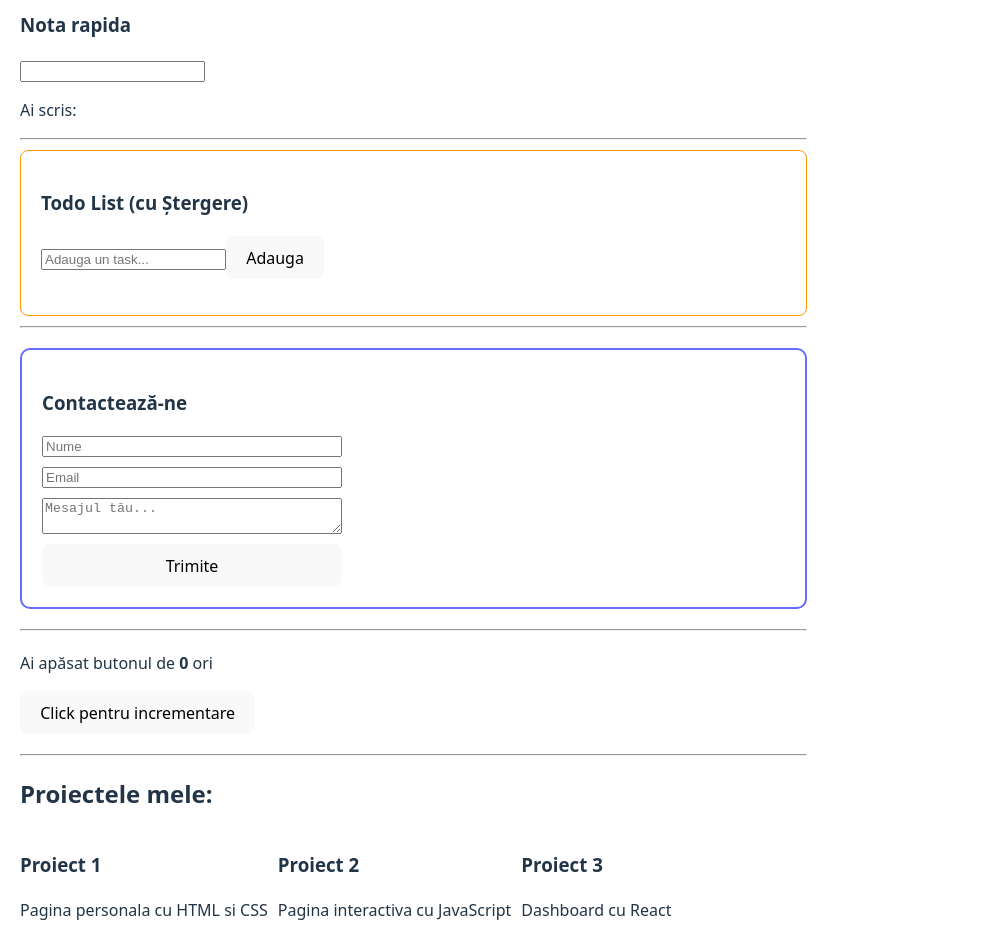
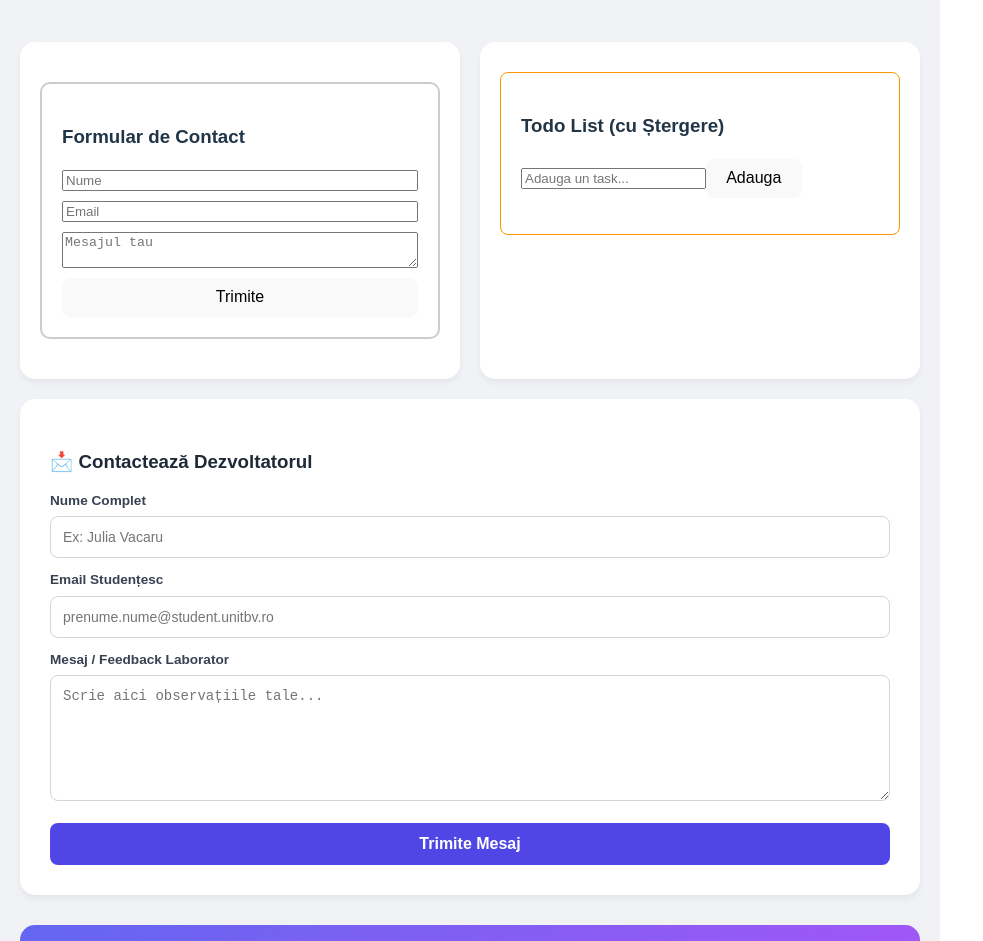
Before and after one commit to Julia-V22/Programare-Web, a React (Vite) app: page / in a window 1280 px wide. Shown: the part 134-1075 px from the top of the page, without its empty margins (0-983 px from the left). Built offline with nearby package versions, Linux system fonts and the light colour scheme.

Commit message:
feat: implement App and Card components with props and mapping

```diff
--- a/src/App.jsx
+++ b/src/App.jsx
@@ -2,61 +2,79 @@ import { useState } from 'react';
 import Card from './Card';
 import QuickNote from './QuickNote';
 import TodoList from './TodoList';
-import ContactForm from './ContactForm'; // 1. IMPORTĂ NOUA COMPONENTĂ
+import ContactForm from './ContactForm';
 
 function App() {
-  // --- STATE (Starea aplicației) ---
   const [count, setCount] = useState(0);
 
-  // --- DATE (Array-ul de proiecte) ---
 const projects = [
-    { title: "Proiect 1", description: "Pagina personala cu HTML si CSS" },
-    { title: "Proiect 2", description: "Pagina interactiva cu JavaScript" },
-    { title: "Proiect 3", description: "Dashboard cu React" },
+  {
+    title: "🌐 Aplicație Web",
+    description: "Aplicație web interactivă realizată cu React, folosind componente funcționale.",
+    tech: "React, JSX",
+    status: "Finalizat"
+  },
+  {
+    title: "💻 Sisteme de Operare",
+    description: "Implementarea și analiza unor algoritmi de bază pentru gestionarea proceselor.",
+    tech: "C++, Linux",
+    status: "În lucru"
+  },
+  {
+    title: "⚡ Electronică Digitală",
+    description: "Proiectarea și simularea circuitelor logice fundamentale.",
+    tech: "Verilog",
+    status: "Planificat"
+  },
 ];
 
   return (
-    <div style={{ padding: '20px', maxWidth: '800px', margin: '0 auto' }}>
-      <h1>Programare Web - Laboratoare</h1>
+    <div style={containerStyle}>
+      <header style={headerStyle}>
+        <h1 style={{ color: '#4f46e5', margin: 0 }}>Dashboard Julia Vacaru</h1>
+        <p style={{ color: '#6b7280' }}>Studentă IESC - Calculatoare | Anul 2</p>
+      </header>
 
-      {/* Exercițiul 1: Nota Rapida */}
-      <QuickNote />
-
-      <hr />
-
-      {/* Exercițiul 2 & 3: Todo List */}
-      <TodoList />
-
-      <hr />
-
-      {/* Exercițiul 4: Formular de Contact (ADĂUGAT AICI) */}
-      <ContactForm />
-
-      <hr />
-
-      {/* Exercițiul 5: Contor */}
-      <div style={{ margin: '20px 0' }}>
-        <p>Ai apăsat butonul de <strong>{count}</strong> ori</p>
-        <button onClick={() => setCount(count + 1)}>Click pentru incrementare</button>
+      {/* Grid pentru widget-uri */}
+      <div style={gridStyle}>
+        <section style={sectionStyle}><QuickNote /></section>
+        <section style={sectionStyle}><TodoList /></section>
       </div>
 
-      <hr />
+      <section style={{ ...sectionStyle, marginTop: '20px' }}><ContactForm /></section>
 
-      {/* Exercițiul 4 (din setul anterior): Lista de Proiecte */}
-      <h2>Proiectele mele:</h2>
-      <div style={{ display: 'flex', flexWrap: 'wrap', gap: '10px' }}>
-        {projects.map(function(item, index) {
-          return (
+      {/* Exercițiul 5: Contor Stilizat */}
+      <div style={counterBoxStyle}>
+        <p>Interacțiuni Dashboard: <strong>{count}</strong></p>
+        <button onClick={() => setCount(count + 1)} style={buttonStyle}>
+          🚀 Incrementare
+        </button>
+      </div>
+
+      {/* Exercițiul 4: Generare listă cu map() */}
+      <h2 style={titleStyle}>📚 Portofoliu Proiecte</h2>
+      <div style={projectsGridStyle}>
+        {projects.map((item, index) => (
           <Card
             key={index}
             title={item.title}
             description={item.description}
+            status={item.status}
           />
-          );
-        })}
+        ))}
       </div>
     </div>
   );
 }
 
+// Stiluri Inline (Obiecte JS)
+const containerStyle = { padding: '40px 20px', maxWidth: '900px', margin: '0 auto', fontFamily: 'sans-serif', backgroundColor: '#f0f2f5', minHeight: '100vh' };
+const headerStyle = { textAlign: 'center', marginBottom: '40px' };
+const gridStyle = { display: 'grid', gridTemplateColumns: 'repeat(auto-fit, minmax(300px, 1fr))', gap: '20px' };
+const sectionStyle = { backgroundColor: 'white', padding: '20px', borderRadius: '15px', boxShadow: '0 4px 6px rgba(0,0,0,0.05)' };
+const counterBoxStyle = { textAlign: 'center', padding: '20px', background: 'linear-gradient(135deg, #6366f1 0%, #a855f7 100%)', borderRadius: '15px', color: 'white', margin: '30px 0' };
+const buttonStyle = { padding: '10px 20px', fontWeight: 'bold', border: 'none', borderRadius: '8px', cursor: 'pointer', backgroundColor: 'white', color: '#6366f1' };
+const titleStyle = { borderBottom: '2px solid #6366f1', paddingBottom: '10px', color: '#1f2937' };
+const projectsGridStyle = { display: 'flex', flexWrap: 'wrap', gap: '20px', justifyContent: 'center' };
+
 export default App;
--- a/src/Card.jsx
+++ b/src/Card.jsx
@@ -1,8 +1,25 @@
 function Card(props) {
+  const cardStyle = {
+    backgroundColor: '#ffffff',
+    borderRadius: '12px',
+    padding: '20px',
+    boxShadow: '0 4px 8px rgba(0,0,0,0.1)',
+    borderLeft: '5px solid #646cff',
+    width: '280px',
+    display: 'flex',
+    flexDirection: 'column',
+    gap: '10px'
+  };
+
   return (
-    <div>
-      <h3>{props.title}</h3>
-      <p>{props.description}</p>
+    <div style={cardStyle}>
+      <h3 style={{ color: '#4f46e5', margin: 0 }}>{props.title}</h3>
+      <p style={{ fontSize: '0.85rem', color: '#6b7280', margin: 0 }}>
+        <strong>Status:</strong> {props.status}
+      </p>
+      <p style={{ color: '#374151', fontSize: '0.95rem' }}>
+        {props.description}
+      </p>
     </div>
   );
 }
--- a/src/ContactForm.jsx
+++ b/src/ContactForm.jsx
@@ -1,61 +1,124 @@
 import { useState } from 'react';
 
 function ContactForm() {
-  // 1. Cele 3 state-uri pentru datele din formular
   const [name, setName] = useState('');
   const [email, setEmail] = useState('');
   const [message, setMessage] = useState('');
-
-  // 2. State-ul pentru mesajul de succes sau eroare
   const [feedback, setFeedback] = useState('');
 
   function handleSubmit(e) {
-    e.preventDefault(); // Previne reîncărcarea paginii (comportament HTML implicit)
+    e.preventDefault();
 
-    // Validare simplă: verificăm dacă vreun câmp este gol
-    if (name === '' || email === '' || message === '') {
-      setFeedback('⚠️ Completează toate câmpurile!');
+    if (name.trim() === '' || email.trim() === '' || message.trim() === '') {
+      setFeedback('⚠️ Oops! Julia, te rugăm să completezi toate câmpurile.');
     } else {
-      setFeedback(`✅ Mulțumim, ${name}! Mesajul tău a fost trimis.`);
-      // Opțional: Putem goli câmpurile după trimitere
+      setFeedback(`🚀 Succes! Mesajul de la "${name}" a fost procesat de sistem.`);
       setName('');
       setEmail('');
       setMessage('');
     }
   }
 
+  // Obiecte de stil pentru a păstra JSX-ul curat
+  const inputStyle = {
+    padding: '12px',
+    borderRadius: '8px',
+    border: '1px solid #d1d5db',
+    fontSize: '14px',
+    outline: 'none',
+    transition: 'border-color 0.2s',
+  };
+
+  const buttonStyle = {
+    padding: '12px',
+    backgroundColor: '#4f46e5',
+    color: 'white',
+    border: 'none',
+    borderRadius: '8px',
+    fontWeight: 'bold',
+    cursor: 'pointer',
+    marginTop: '10px',
+    transition: 'background-color 0.3s'
+  };
+
   return (
-    <div style={{ padding: '20px', border: '2px solid #646cff', borderRadius: '10px', margin: '20px 0' }}>
-      <h3>Contactează-ne</h3>
-      <form onSubmit={handleSubmit} style={{ display: 'flex', flexDirection: 'column', gap: '10px', maxWidth: '300px' }}>
+    <div style={{ padding: '10px' }}>
+      <h3 style={{ color: '#1f2937', marginBottom: '15px' }}>📩 Contactează Dezvoltatorul</h3>
 
+      <form onSubmit={handleSubmit} style={{ display: 'flex', flexDirection: 'column', gap: '12px' }}>
+
+        <div style={{ display: 'flex', flexDirection: 'column', gap: '5px' }}>
+          <label style={labelStyle}>Nume Complet</label>
           <input
             type="text"
-          placeholder="Nume"
+            placeholder="Ex: Julia Vacaru"
             value={name}
             onChange={(e) => setName(e.target.value)}
+            style={inputStyle}
+            onFocus={(e) => e.target.style.borderColor = '#6366f1'}
+            onBlur={(e) => e.target.style.borderColor = '#d1d5db'}
           />
+        </div>
 
+        <div style={{ display: 'flex', flexDirection: 'column', gap: '5px' }}>
+          <label style={labelStyle}>Email Studențesc</label>
           <input
             type="email"
-          placeholder="Email"
+            placeholder="prenume.nume@student.unitbv.ro"
             value={email}
             onChange={(e) => setEmail(e.target.value)}
+            style={inputStyle}
+            onFocus={(e) => e.target.style.borderColor = '#6366f1'}
+            onBlur={(e) => e.target.style.borderColor = '#d1d5db'}
           />
+        </div>
 
+        <div style={{ display: 'flex', flexDirection: 'column', gap: '5px' }}>
+          <label style={labelStyle}>Mesaj / Feedback Laborator</label>
           <textarea
-          placeholder="Mesajul tău..."
+            placeholder="Scrie aici observațiile tale..."
             value={message}
             onChange={(e) => setMessage(e.target.value)}
+            style={{ ...inputStyle, minHeight: '100px', resize: 'vertical' }}
+            onFocus={(e) => e.target.style.borderColor = '#6366f1'}
+            onBlur={(e) => e.target.style.borderColor = '#d1d5db'}
           />
+        </div>
 
-        <button type="submit">Trimite</button>
+        <button
+          type="submit"
+          style={buttonStyle}
+          onMouseOver={(e) => e.target.style.backgroundColor = '#4338ca'}
+          onMouseOut={(e) => e.target.style.backgroundColor = '#4f46e5'}
+        >
+          Trimite Mesaj
+        </button>
       </form>
 
-      {/* Afișarea feedback-ului sub formular */}
-      {feedback && <p style={{ marginTop: '10px', fontWeight: 'bold' }}>{feedback}</p>}
+      {/* Mesaj de feedback animat vizual prin culori */}
+      {feedback && (
+        <div style={{
+          marginTop: '20px',
+          padding: '10px',
+          borderRadius: '6px',
+          backgroundColor: feedback.includes('⚠️') ? '#fef2f2' : '#f0fdf4',
+          color: feedback.includes('⚠️') ? '#dc2626' : '#16a34a',
+          fontSize: '0.9rem',
+          fontWeight: '600',
+          textAlign: 'center',
+          border: `1px solid ${feedback.includes('⚠️') ? '#fecaca' : '#bbf7d0'}`
+        }}>
+          {feedback}
+        </div>
+      )}
     </div>
   );
 }
 
+const labelStyle = {
+  fontSize: '0.85rem',
+  fontWeight: '600',
+  color: '#374151'
+};
+
 export default ContactForm;
--- a/src/QuickNote.jsx
+++ b/src/QuickNote.jsx
@@ -1,15 +1,61 @@
 import { useState } from 'react';
-function QuickNote() {
- const [note, setNote] = useState('');
- return (
- <div>
- <h3>Nota rapida</h3>
- <input
- value={note}
- onChange={(e) => setNote(e.target.value)}
- />
- <p>Ai scris: {note}</p>
- </div>
- );
+
+function ContactForm() {
+  // 1. Declari cele 3 state-uri pentru datele introduse
+  const [name, setName] = useState('');
+  const [email, setEmail] = useState('');
+  const [message, setMessage] = useState('');
+
+  // 2. State-ul pentru mesajul de feedback
+  const [feedback, setFeedback] = useState('');
+
+  // 3. Funcția care se execută la Submit
+  const handleSubmit = (e) => {
+    e.preventDefault(); // Foarte important: previne reîncărcarea paginii!
+
+    if (name === '' || email === '' || message === '') {
+      setFeedback('Completeaza toate campurile!');
+    } else {
+      setFeedback('Multumim, ' + name + '!');
+      // Opțional: resetăm câmpurile după succes
+      setName('');
+      setEmail('');
+      setMessage('');
+    }
+  };
+
+  return (
+    <div style={{ border: '2px solid #ccc', padding: '20px', borderRadius: '10px', margin: '20px 0' }}>
+      <h3>Formular de Contact</h3>
+
+      <form onSubmit={handleSubmit} style={{ display: 'flex', flexDirection: 'column', gap: '10px' }}>
+        <input
+          type="text"
+          placeholder="Nume"
+          value={name}
+          onChange={(e) => setName(e.target.value)}
+        />
+
+        <input
+          type="email"
+          placeholder="Email"
+          value={email}
+          onChange={(e) => setEmail(e.target.value)}
+        />
+
+        <textarea
+          placeholder="Mesajul tau"
+          value={message}
+          onChange={(e) => setMessage(e.target.value)}
+        />
+
+        <button type="submit">Trimite</button>
+      </form>
+
+      {/* Afișăm feedback-ul doar dacă există */}
+      {feedback && <p style={{ marginTop: '15px', color: 'blue' }}>{feedback}</p>}
+    </div>
+  );
 }
-export default QuickNote;
+
+export default ContactForm;
```
Also changed, not shown: js/contact_form.js (added, +94 -0 lines), public/data/projects.json (added, +8 -0 lines). Lines whose indentation alone changed are shown as unchanged.
